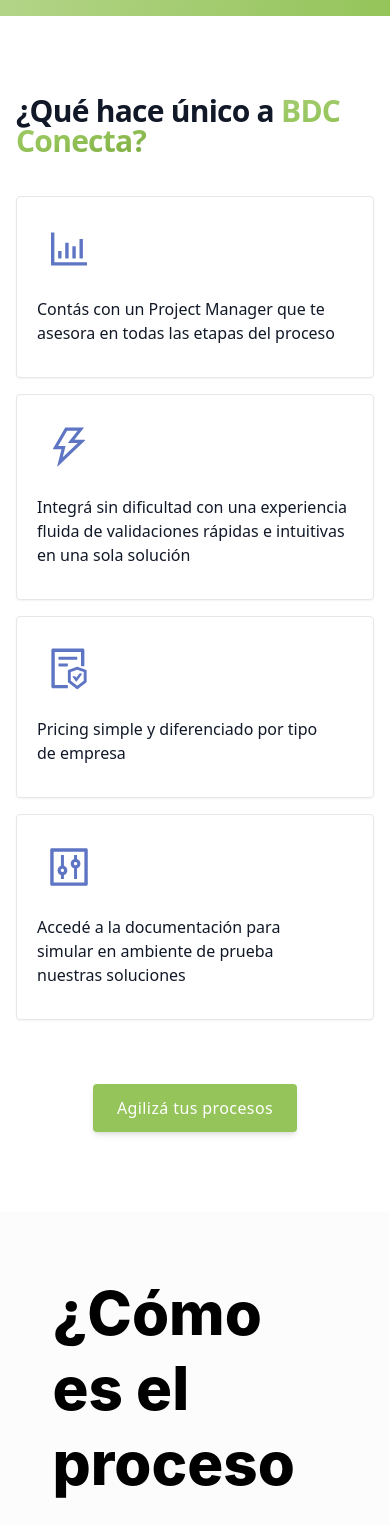
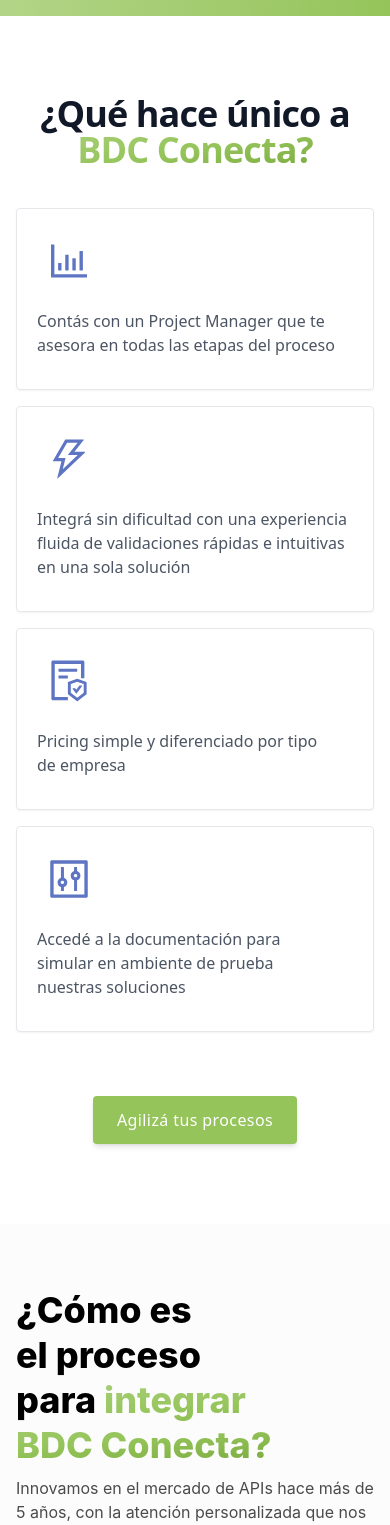
Before and after one commit to Lukecolman/bdc-api-landing-page, a React (Vite) app: page / in a window 390 px wide. Shown: the part 2520-4045 px from the top of the page. Built offline with nearby package versions, Linux system fonts and the light colour scheme.

Commit message:
adjust responsive

```diff
--- a/src/components/BDCApplicants2.jsx
+++ b/src/components/BDCApplicants2.jsx
@@ -20,8 +20,8 @@
                     className='flex items-center justify-between w-full p-4 focus:outline-none hover:bg-bdc-green/10 rounded-t-xl'
                     onClick={() => setIsOpen(!isOpen)}>
                     <div className='flex items-center'>
-                        <Icon className='w-7 h-7 text-bdc-blue-500 mr-4' />
-                        <p className='text-lg font-medium'>{title}</p>
+                        <Icon className='w-6 h-6 mr-3 sm:w-7 sm:h-7 text-bdc-blue-500 sm:mr-4' />
+                        <p className='text-base sm:text-lg font-medium'>{title}</p>
                     </div>
                     <svg
                         viewBox='0 0 24 24'
@@ -57,7 +57,7 @@
         <div className='font-inter px-4 py-16 mx-auto sm:max-w-xl md:max-w-full lg:max-w-screen-xl md:px-24 lg:px-8 lg:py-32'>
             <div className='max-w-xl mb-10 md:mx-auto sm:text-center lg:max-w-5xl md:mb-16'>
                 <h2
-                    className='max-w-7xl mb-6 text-3xl font-bold leading-none tracking-tight text-gray-900 sm:text-4xl md:text-6xl md:mx-auto text-balance'
+                    className='max-w-7xl mb-6 text-4xl font-bold leading-none tracking-tight text-gray-900 sm:text-4xl md:text-6xl md:mx-auto text-balance'
                     dangerouslySetInnerHTML={{ __html: applicant.title }}
                 />
                 <p className='max-w-2xl mx-auto text-base text-gray-700 md:text-lg text-pretty'>{applicant.subtitle}</p>
--- a/src/components/Integration.jsx
+++ b/src/components/Integration.jsx
@@ -9,11 +9,11 @@
     return (
         <section className='w-full bg-bdc-gray-100/25'>
             <div className='font-inter px-4 py-16 mx-auto sm:max-w-xl md:max-w-full lg:max-w-screen-xl md:px-24 lg:px-8 lg:py-32'>
-                <div className='flex flex-col pl-16 justify-between items-center lg:flex-row'>
+                <div className='flex flex-col md:pl-16 justify-between items-center lg:flex-row'>
                     {/* TITLE */}
-                    <div className='max-w-2xl pr-16'>
+                    <div className='sm:max-w-2xl md:pr-16 mb-6 md:mb-0'>
                         <h5
-                            className='mb-2 text-6xl font-extrabold leading-tight text-balance'
+                            className='text-4xl mb-2 sm:text-6xl font-extrabold leading-tight text-balance'
                             dangerouslySetInnerHTML={{ __html: integration.title }}
                         />
                         <p className='mb-6 text-base text-bdc-gray-700 md:text-xl text-pretty'>{integration.content}</p>
--- a/src/components/Navbar.jsx
+++ b/src/components/Navbar.jsx
@@ -1,7 +1,6 @@
 import React from 'react';
 import { useState, useRef } from 'react';
 import { bdc, navbar } from '../constants';
-
 
 const Navbar = () => {
     // TODO: AJUSTAR NAVBAR MOBILE
@@ -36,17 +35,9 @@
                 <ul className='hidden items-center space-x-8 lg:flex'>
                     <li>
                         <a
-                            href={navbar.integracion.url}
-                            target='_blank'
-                            className='font-medium tracking-wide text-gray-700 transition-colors duration-200 hover:text-green-400'>
-                            {navbar.integracion.title}
-                        </a>
-                    </li>
-                    <li>
-                        <a
                             href={navbar.soluciones.url}
                             onClick={handleScroll}
-                            className='font-medium tracking-wide text-gray-700 transition-colors duration-200 hover:text-green-400'>
+                            className='font-medium tracking-wide text-gray-700 transition-colors duration-200 hover:text-bdc-green'>
                             {navbar.soluciones.title}
                         </a>
                     </li>
@@ -54,8 +45,16 @@
                         <a
                             href={navbar.contacto.url}
                             onClick={handleScroll}
-                            className='font-medium tracking-wide text-gray-700 transition-colors duration-200 hover:text-green-400'>
+                            className='font-medium tracking-wide text-gray-700 transition-colors duration-200 hover:text-bdc-green'>
                             {navbar.contacto.title}
+                        </a>
+                    </li>
+                    <li>
+                        <a
+                            href={navbar.integracion.url}
+                            target='_blank'
+                            className='font-medium tracking-wide text-white transition-colors duration-200 hover:bg-bdc-green-400 bg-bdc-green px-6 py-3 rounded '>
+                            {navbar.integracion.title}
                         </a>
                     </li>
                 </ul>
--- a/src/components/Opportunities2.jsx
+++ b/src/components/Opportunities2.jsx
@@ -13,9 +13,9 @@
 const Opportunities2 = () => {
     return (
         <div className='px-4 py-20 mx-auto sm:max-w-xl md:max-w-full lg:max-w-screen-xl md:px-24 lg:px-8 lg:py-20'>
-            <div className='max-w-xl mb-10 md:mx-auto sm:text-center lg:max-w-2xl md:mb-16'>
+            <div className='max-w-xl mb-10 md:mx-auto text-center lg:max-w-2xl md:mb-16'>
                 <h2
-                    className='max-w-2xl mb-6 text-3xl font-bold leading-none tracking-tight text-gray-900 md:max-w-xl sm:text-6xl md:mx-auto text-pretty'
+                    className='max-w-2xl mb-6 text-4xl font-bold leading-none tracking-tight text-gray-900 md:max-w-xl sm:text-6xl md:mx-auto text-pretty'
                     dangerouslySetInnerHTML={{ __html: opportunities.title }}
                 />
                 <p className='text-base text-bdc-gray-700 md:text-lg'>{opportunities.subtitle}</p>
@@ -27,7 +27,9 @@
                             <AiOutlineBarChart className='w-12 h-12 text-bdc-blue-300' />
                         </div>
                         <h6 className='mb-2 font-semibold leading-5'>{opportunities.items[0].title}</h6>
-                        <p className='mb-3 text-base text-pretty text-gray-900'>{opportunities.items[0].content}</p>
+                        <p className='mb-3 text-base font-medium text-pretty text-gray-600'>
+                            {opportunities.items[0].content}
+                        </p>
                     </div>
                 </div>
                 <div className='flex flex-col justify-between p-5 border rounded shadow-sm duration-200 transform hover:-translate-y-2 hover:shadow-lg'>
@@ -36,7 +38,9 @@
                             <AiOutlineThunderbolt className='w-12 h-12 text-bdc-blue-300' />
                         </div>
                         <h6 className='mb-2 font-semibold leading-5'>{opportunities.items[1].title}</h6>
-                        <p className='mb-3 text-base text-pretty text-gray-900'>{opportunities.items[1].content}</p>
+                        <p className='mb-3 text-base font-medium text-pretty text-gray-600'>
+                            {opportunities.items[1].content}
+                        </p>
                     </div>
                 </div>
                 <div className='flex flex-col justify-between p-5 border rounded shadow-sm duration-200 transform hover:-translate-y-2 hover:shadow-lg'>
@@ -45,7 +49,9 @@
                             <AiOutlineFileProtect className='w-12 h-12 text-bdc-blue-300' />
                         </div>
                         <h6 className='mb-2 font-semibold leading-5'>{opportunities.items[2].title}</h6>
-                        <p className='mb-3 text-base text-pretty text-gray-900'>{opportunities.items[2].content}</p>
+                        <p className='mb-3 text-base font-medium text-pretty text-gray-600'>
+                            {opportunities.items[2].content}
+                        </p>
                     </div>
                 </div>
                 <div className='flex flex-col justify-between p-5 border rounded shadow-sm duration-200 transform hover:-translate-y-2 hover:shadow-lg'>
@@ -54,7 +60,9 @@
                             <AiOutlineControl className='w-12 h-12 text-bdc-blue-300' />
                         </div>
                         <h6 className='mb-2 font-semibold leading-5'>{opportunities.items[3].title}</h6>
-                        <p className='mb-3 text-base text-pretty text-gray-900'>{opportunities.items[3].content}</p>
+                        <p className='mb-3 text-base font-medium text-pretty text-gray-600'>
+                            {opportunities.items[3].content}
+                        </p>
                     </div>
                 </div>
             </div>
```
